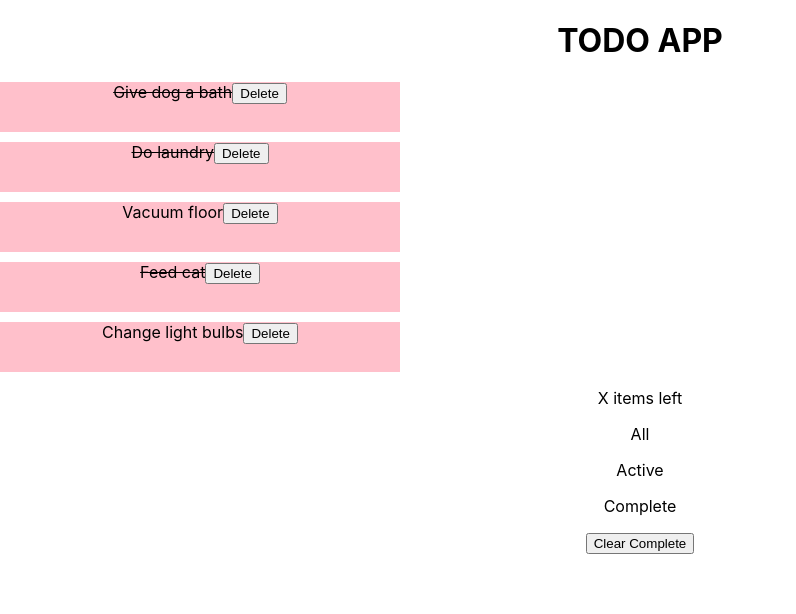
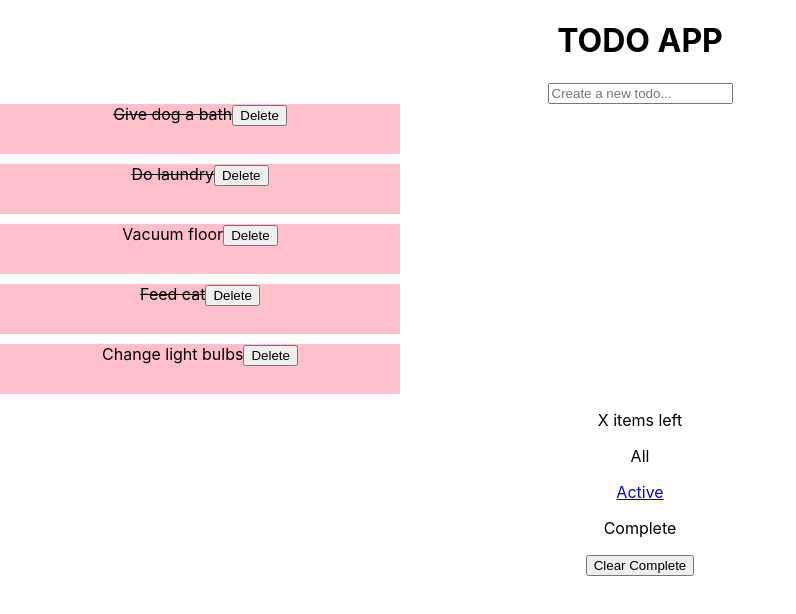
Before and after one commit to ihatepineapple/todo-app, a React (Create React App) app: page / in a window 1280 px wide. Shown: the top 614 px of the page, without its empty margins (0-796 px from the left). Built offline with nearby package versions, Linux system fonts and the light colour scheme.

Commit message:
filter active ok, add new task ok

```diff
--- a/src/App.js
+++ b/src/App.js
@@ -3,7 +3,7 @@ import data from './data.json';
 
 import Header from './components/todo-header';
 import TodoList from './components/todo-list';
-// import Input from './components/todo-input';
+import Input from './components/todo-input';
 
 import './App.css';
 import './assets/stylesheets/styles.css';
@@ -29,18 +29,30 @@ function App() {
     setTodoList(updatedList)
   }
 
+  const handleFilterActive = () => {
+    console.log("hey")
+
+  }
+
   const handleDeleteComplete = () => {
-    let filtered = todoList.filter(task => {
+    let deleteCompleteList = todoList.filter(task => {
       return !task.complete;
     });
-    setTodoList(filtered);
+    setTodoList(deleteCompleteList);
+  }
+
+  const addTask = (userInput) => {
+    let copyList = [...todoList];
+    copyList = [...copyList, { id: todoList.length + 1, task: userInput, complete: false }];
+    setTodoList(copyList);
   }
 
   return (
     <div className="App">
 
             <Header />
-            <TodoList todoList={todoList} handleToggleComplete={handleToggleComplete} handleDeleteComplete={handleDeleteComplete} deleteItem={deleteItem}/>
+            <Input addTask={addTask} />
+            <TodoList todoList={todoList} handleFilterActive={handleFilterActive} handleToggleComplete={handleToggleComplete} handleDeleteComplete={handleDeleteComplete} deleteItem={deleteItem}/>
 
     </div>
   );
--- a/src/components/todo-input.js
+++ b/src/components/todo-input.js
@@ -2,45 +2,23 @@ import React, { useEffect, useState } from 'react';
 
 
 
-function Input() {
-    const [todoList, setTodoList] = useState([]);
-    const [todo, setTodo] = useState("");
+function Input({ addTask })  {
+    const [ userInput, setUserInput ] = useState('');
 
-    // const todoInput = document.getElementById('todo-input');
-
-
-    useEffect(() => {
-        document
-        .getElementById("todo-input")
-        .addEventListener("keydown", function (event) {
-            if (event.code === "Enter" || event.code === "NumpadEnter") {
-                event.preventDefault();
-                getInput();
-            }
-        });
-    }, []);
-
-    function getInput() {
-        const value = document.getElementById("todo-input").value
-        console.log(value)
-        setTodo(value)
-
-        const todoArray = [...todoList]
-
-        todoArray.push(todo)
-        setTodoList(todoArray)
-        console.log(todo)
-        console.log(todoList)
-
+    const handleChange = (event) => {
+        setUserInput(event.currentTarget.value)
     }
 
+    const handleSubmit = (event) => {
+        event.preventDefault();
+        addTask(userInput);
+        setUserInput("");
+    }
     return (
-        <div>
-            <form>
-                <input type="text" id="todo-input" />
-            </form>
-        </div>
-    )
-}
+        <form onSubmit={handleSubmit}>
+            <input value={userInput} type="text" onChange={handleChange} placeholder="Create a new todo..."/>
+        </form>
+    );
+};
 
 export default Input
--- a/src/components/todo-list.js
+++ b/src/components/todo-list.js
@@ -1,7 +1,7 @@
 import React from 'react';
 import ToDo from './todo';
 
-function TodoList({todoList, handleToggleComplete, deleteItem, handleDeleteComplete}) {
+function TodoList({todoList, handleToggleComplete, deleteItem, handleDeleteComplete, handleFilterActive}) {
     return (
         <div>
             {todoList.map(todo => {
@@ -15,7 +15,7 @@ function TodoList({todoList, handleToggleComplete, deleteItem, handleDeleteCompl
 
                <div>
                    <p>All</p>
-                   <p>Active</p>
+                   <a href="#" onClick={handleFilterActive}>Active</a>
                    <p>Complete</p>
 
                </div>
```
